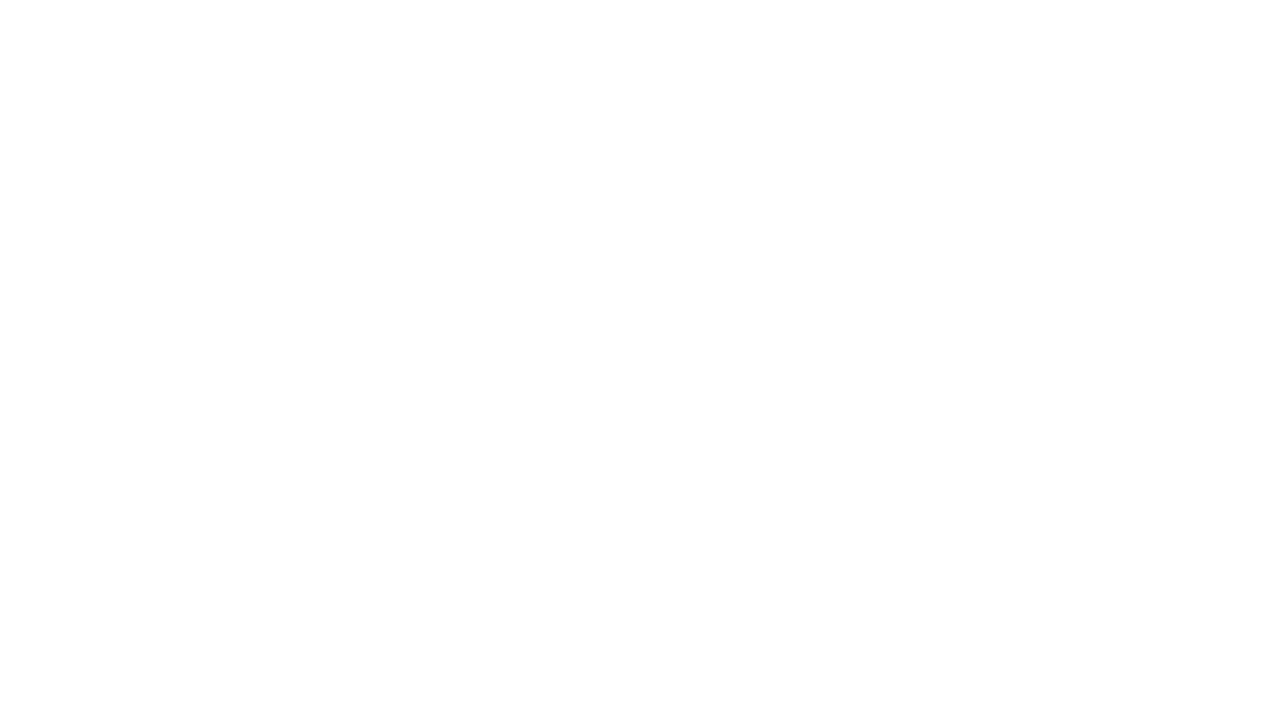
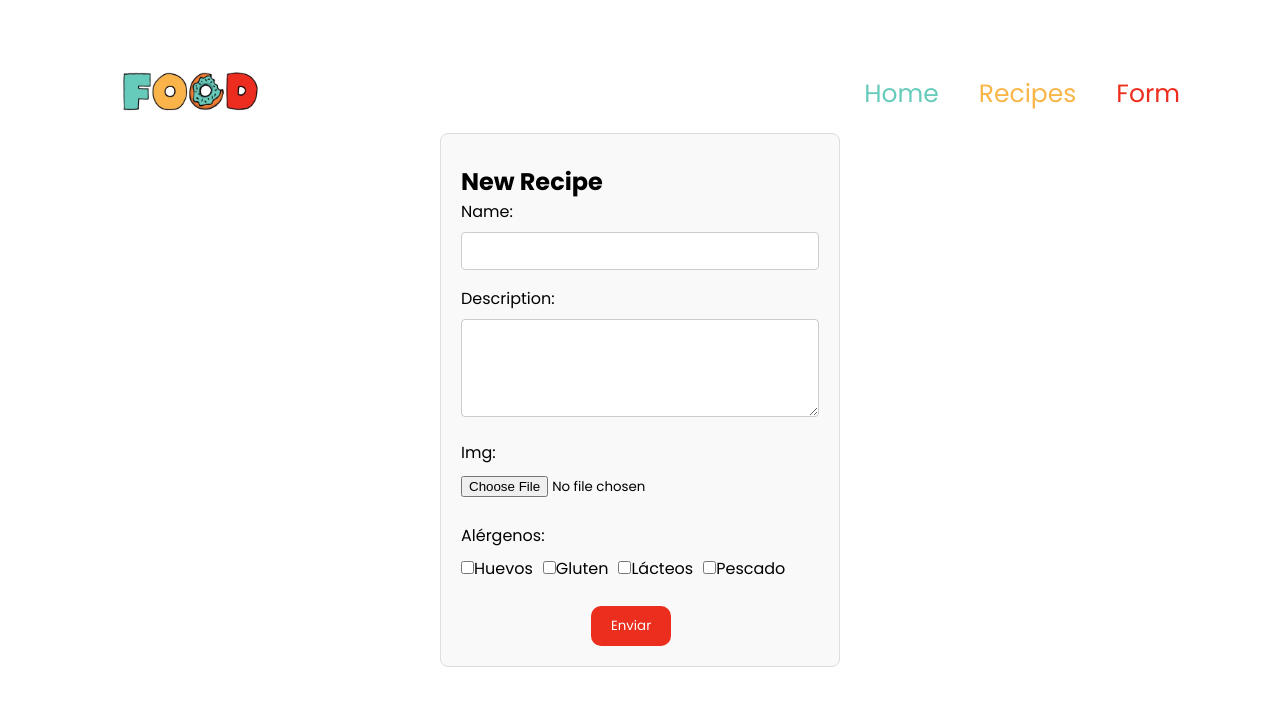
Before and after one commit to TheDami15/recetas-api, a React (Create React App) app: page /formrecipes in a window 1280 px wide. Before the commit this address had no page. Shown: the top 706 px of the page. Built offline with nearby package versions, Linux system fonts and the light colour scheme.

Commit message:
added new recipe

```diff
--- a/src/App.js
+++ b/src/App.js
@@ -4,6 +4,7 @@ import { BrowserRouter as Router, Route, Routes } from 'react-router-dom';
 import Home from './pages/Home';
 import Recipes from './pages/Recipes';
 import Form from './pages/Form';
+import FormRecipes from './pages/FormRecipes';
 //CSS
 import './styles/index.css';
 
@@ -18,6 +19,7 @@ function App() {
             <Route path='/' exact Component={Home}></Route>
             <Route path='/recipes' Component={Recipes}></Route>
             <Route path='/form' Component={Form}></Route>
+            <Route path='/formrecipes' Component={FormRecipes}></Route>
         </Routes>
       </div>
     </Router>
--- /dev/null
+++ b/src/components/FormRecipesBody.js
@@ -0,0 +1,41 @@
+import React from 'react'
+//CSS
+import '../styles/formRecipesBody.css'
+const FormRecipesBody = () => {
+  return (
+    <div className='bodyrb'>
+         <div className='formularioRecipes'>
+        <h2>New Recipe</h2>
+        <form>
+            <label className='labelfrb' for="nombre">Name:</label>
+            <input type="text" id="nombre" name="nombre" required></input>
+
+            <label className='labelfrb' for="descripcion">Description:</label>
+            <textarea id="descripcion" name="descripcion" rows="4" required></textarea>
+
+            <label className='labelfrb' for="imagen">Img:</label>
+            <input type="file" id="imagen" name="imagen"></input>
+
+            <div className='alerg'>
+                <label className='labelfrb'>Alérgenos:</label>
+                <input type="checkbox" id="huevos" name="alergenos" value="huevos"/>
+                <label for="huevos">Huevos</label>
+                <input type="checkbox" id="gluten" name="alergenos" value="gluten"/>
+                <label for="gluten">Gluten</label>
+                <input type="checkbox" id="lacteos" name="alergenos" value="lacteos"/>
+                <label for="lacteos">Lácteos</label>
+                <input type="checkbox" id="pescado" name="alergenos" value="pescado"/>
+                <label for="pescado">Pescado</label>
+            </div>
+            <div className='btnsub'>
+            <button type="submit">Enviar</button>
+            </div>
+
+        </form>
+    </div>
+    </div>
+
+  )
+}
+
+export default FormRecipesBody
--- a/src/components/RecipesBody.js
+++ b/src/components/RecipesBody.js
@@ -1,4 +1,5 @@
 import React, { useState, useEffect } from 'react';
+import { Link } from 'react-router-dom';
 import '../styles/recipesBody.css';
 
 const RecipesBody = () => {
@@ -36,6 +37,7 @@ const RecipesBody = () => {
 
   return (
     <div className='body'>
+      <link href='https://unpkg.com/boxicons@2.1.4/css/boxicons.min.css' rel='stylesheet'></link>
       <div className='filter-container'>
         <h1>Select allergens to exclude:</h1>
         {commonAllergens.map(allergen => (
@@ -57,6 +59,12 @@ const RecipesBody = () => {
           <div className='recipe-card' key={recipe._id}>
             <img src={recipe.imageUrl} alt={recipe.nombre} />
             <h2>{recipe.nombre}</h2>
+            <Link to="/formrecipes">
+              <button className="editbtn">
+                <i className="bx bx-edit"></i>
+              </button>
+            </Link>
+
           </div>
         ))}
       </div>
--- /dev/null
+++ b/src/pages/FormRecipes.js
@@ -0,0 +1,14 @@
+import React from 'react'
+import Header from '../components/Header'
+import FormRecipesBody from '../components/FormRecipesBody'
+
+const FormRecipes = () => {
+  return (
+    <div>
+      <Header></Header>
+      <FormRecipesBody></FormRecipesBody>
+    </div>
+  )
+}
+
+export default FormRecipes
--- /dev/null
+++ b/src/styles/formRecipesBody.css
@@ -0,0 +1,54 @@
+.bodyrb{
+    display: flex;
+    justify-content: center;
+    align-items: center;
+    height: 100vh;
+    margin: 0;
+}
+.formularioRecipes {
+    width: 400px;
+    padding: 20px;
+    background-color: #f9f9f9;
+    border: 1px solid #ddd;
+    border-radius: 8px;
+  }
+  .formularioRecipes .labelfrb {
+    display: block;
+    margin-bottom: 8px;
+  }
+  .formularioRecipes input[type="text"],
+  .formularioRecipes textarea {
+    width: 100%;
+    padding: 8px;
+    margin-bottom: 16px;
+    border: 1px solid #ccc;
+    border-radius: 4px;
+    box-sizing: border-box;
+  }
+  .alerg{
+    padding-top: 25px;
+  }
+  .formularioRecipes select {
+    width: 100%;
+    padding: 8px;
+    box-sizing: border-box;
+    margin-bottom: 10px;
+  }
+  .formularioRecipes label {
+    margin-right: 10px;
+  }
+  .btnsub{
+   padding-left: 130px;
+   padding-top: 25px;
+  }
+  .formularioRecipes button {
+    background-color: #ec2e1e;
+    color: #fff;
+    padding: 10px 20px;
+    border: none;
+    border-radius: 10px;
+    cursor: pointer;
+  }
+  .formularioRecipes button:hover {
+    background-color: #f9b548;
+  }
--- a/src/styles/recipesBody.css
+++ b/src/styles/recipesBody.css
@@ -1,5 +1,5 @@
 .body {
-  padding-top: 20px;
+  padding-top: 160px;
 }
 
 .filter-container, .recipes-grid {
@@ -47,3 +47,10 @@ h1 {
 h2 {
   margin-top: 10px;
 }
+
+.editbtn{
+  background-color: transparent;
+  border-style: none;
+  scale: 1.5;
+  align-items:end;
+}
```
